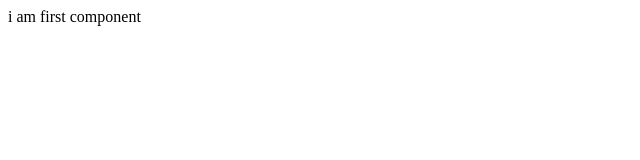
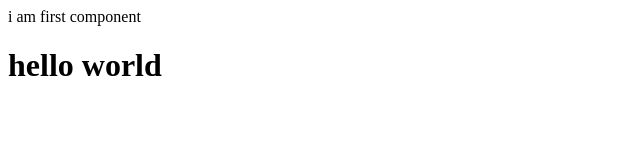
Before and after one commit to Sonukumar201995/javascipt-practice01, a website: page chapt-08/index.html in a window 1280 px wide. Shown: the whole page, without its empty margins (0-640 px from the left). Drawn offline with Linux system fonts and the light colour scheme.

Commit message:
insertion Html

```diff
--- a/chapt-08/index.html
+++ b/chapt-08/index.html
@@ -3,11 +3,11 @@
 <head>
     <meta charset="UTF-8">
     <meta name="viewport" content="width=device-width, initial-scale=1.0">
-    <title>Html Attribures and Methods</title>
+    <title>Html Insertion methods</title>
     <link rel="stylesheet" href="style.css">
 </head>
 <body>
-    <div id="id1" data-game="cricket" data-player="sonu kumar">i am first component</div>
+    <div id="id1">i am first component</div>
 
     <script src="javascript.js"></script>
 </body>
--- a/chapt-08/javascript.js
+++ b/chapt-08/javascript.js
@@ -1,17 +1,7 @@
-// let first=document.getElementById("id1");
-// let a=first.getAttribute("class");
-// console.log(a);
+let first=document.getElementsByTagName("div")[0];
+// first.innerHTML=first.innerHTML+ '<p>i am paragraph</p>'
 
-// let b=first.getAttribute("id");
-// console.log(b);
 
-// console.log(first.hasAttribute("class"));
-// console.log(first.hasAttribute("style"));
-
-// console.log(first.setAttribute("class","sonu"))
-// console.log(first.removeAttribute("class"))
-
-let first=document.getElementById("id1");
-console.log(first.dataset);
-console.log(first.dataset.game);
-console.log(first.dataset.player)
+let div=document.createElement("div")
+div.innerHTML='<h1>hello world</h1>'
+first.append(div);
```
